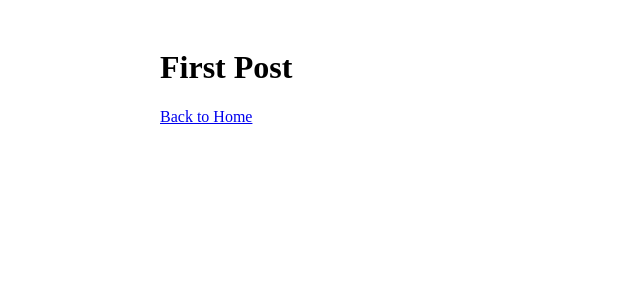
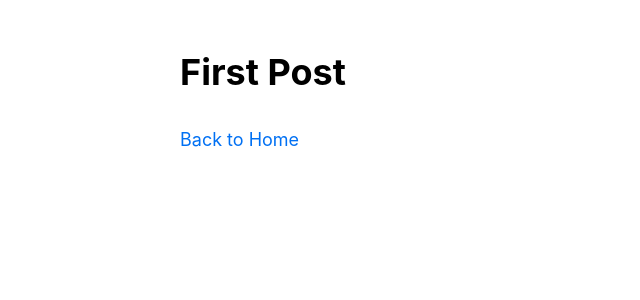
Before and after one commit to codedamn-classrooms/nextjs-simple-blog-app, a Next.js app: page /posts/first-post in a window 1280 px wide. Shown: the top 300 px of the page, without its empty margins (0-640 px from the left). Built offline with nearby package versions, Linux system fonts and the light colour scheme.

Commit message:
Lab 4 solutions

```diff
--- /dev/null
+++ b/global.css
@@ -0,0 +1,29 @@
+/* This is your CSS file */
+
+html,
+body {
+	padding: 0;
+	margin: 0;
+	font-family: -apple-system, BlinkMacSystemFont, Segoe UI, Roboto, Oxygen, Ubuntu, Cantarell,
+		Fira Sans, Droid Sans, Helvetica Neue, sans-serif;
+	line-height: 1.6;
+	font-size: 18px;
+}
+
+* {
+	box-sizing: border-box;
+}
+
+a {
+	color: #0070f3;
+	text-decoration: none;
+}
+
+a:hover {
+	text-decoration: underline;
+}
+
+img {
+	max-width: 100%;
+	display: block;
+}
--- /dev/null
+++ b/pages/_app.jsx
@@ -0,0 +1,5 @@
+import '../global.css'
+
+export default function App({ Component, pageProps }) {
+	return <Component {...pageProps} />
+}
```
